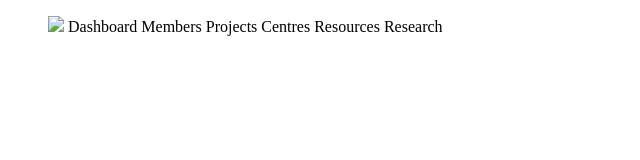
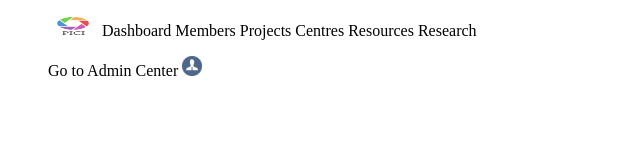
Before and after one commit to ableco/automationtraining, a plain HTML site: page index.html in a window 1280 px wide. Shown: the whole page, without its empty margins (0-640 px from the left). Drawn offline with Linux system fonts and the light colour scheme.

Commit message:
Added images

```diff
--- a/index.html
+++ b/index.html
@@ -12,7 +12,7 @@
     <body>
         <header>
             <ul>
-                <img src="Desktop\PICI.png" />
+                <li><img src="PICI.png" height="20" width="50"/></li>
                 <li>Dashboard</li>
                 <li>Members</li>
                 <li>Projects</li>
@@ -20,6 +20,10 @@
                 <li>Resources</li>
                 <li>Research</li>
             </ul>
+            <ul>
+                <li>Go to Admin Center</li>
+                <li><img src="gambar-admin-png.png" height="20" width="20"/></li>
+            </ul>
         </header>
 
     </body>
```
Also changed, not shown: PICI.png (added), gambar-admin-png.png (added).
